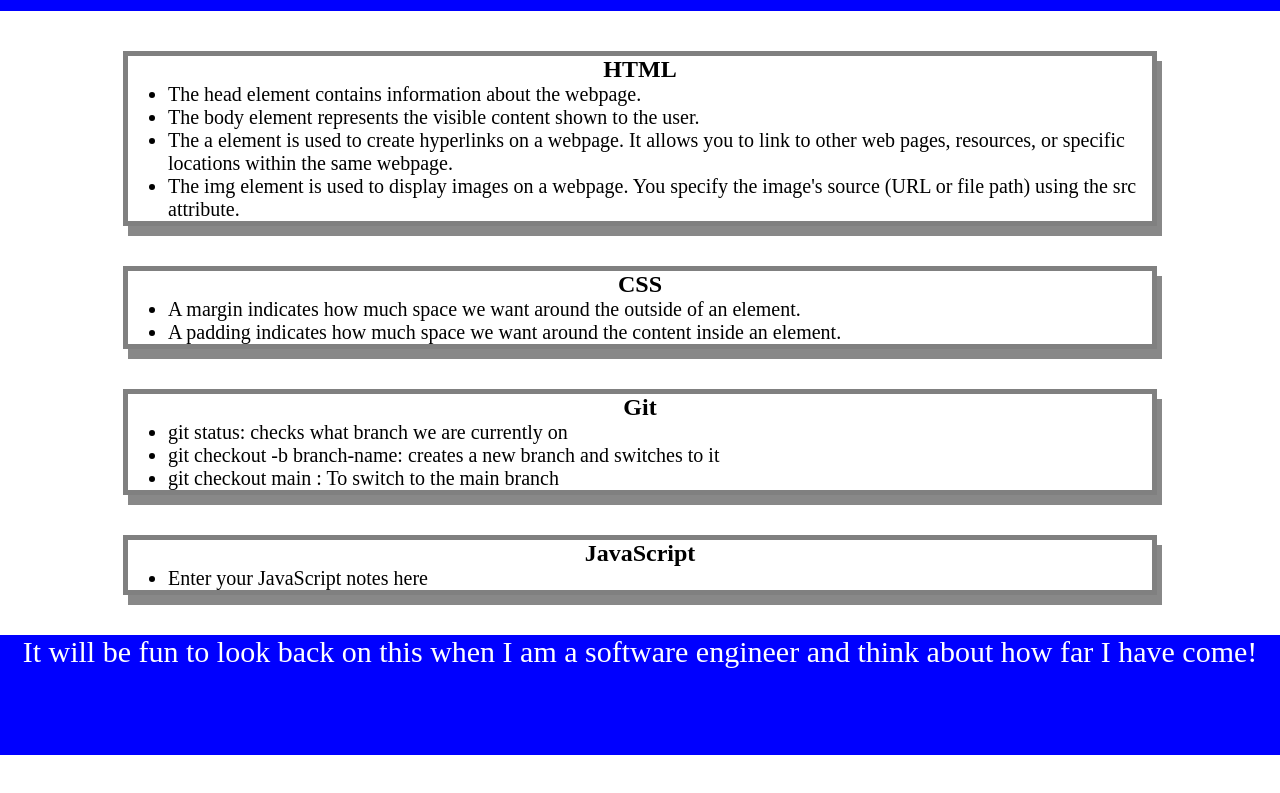
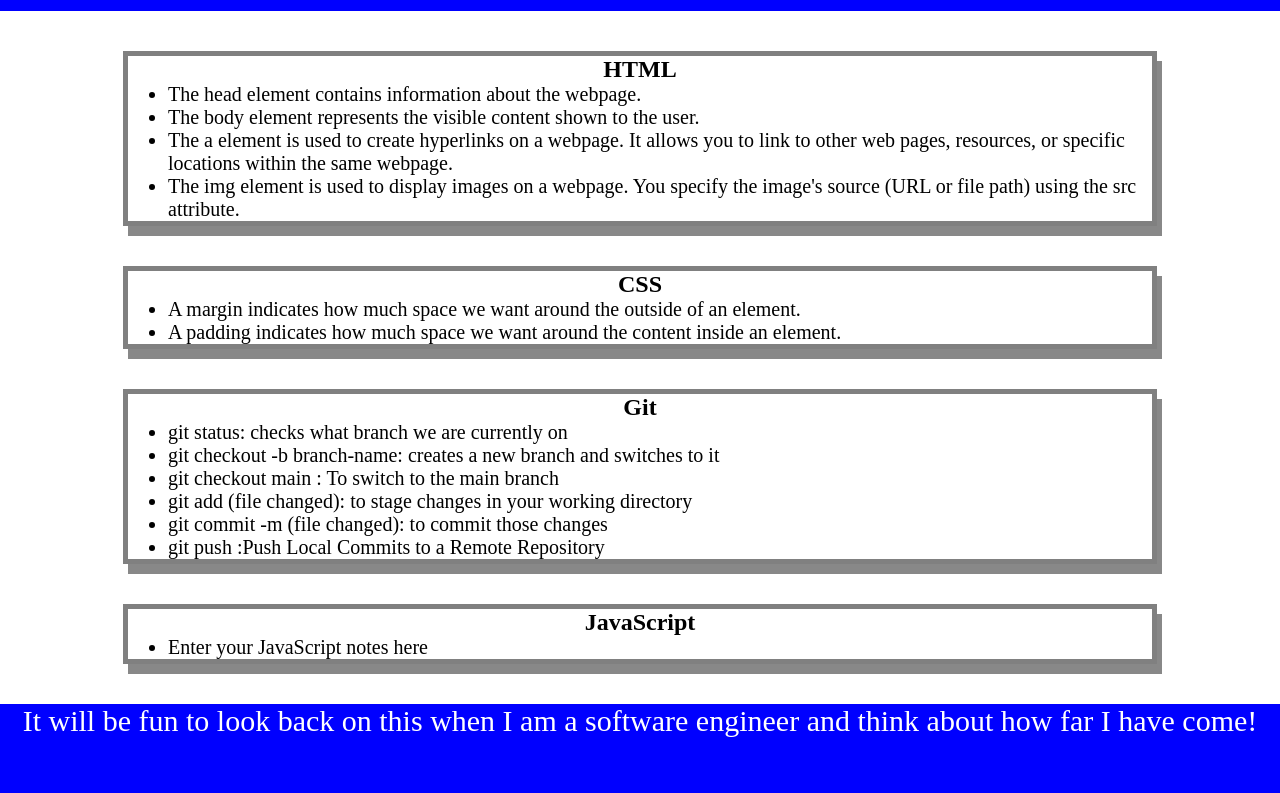
Before and after one commit to caiman48/Prework-Study-Guide, a plain HTML site: page index.html in a window 1280 px wide. Shown: the part 109-902 px from the top of the page. Before the commit the page ends 864 px from the top, so only its background shows below. Drawn offline with Linux system fonts and the light colour scheme.

Commit message:
index.html

```diff
--- a/index.html
+++ b/index.html
@@ -43,6 +43,9 @@
           <li>git status: checks what branch we are currently on</li>
           <li>git checkout -b branch-name: creates a new branch and switches to it</li>
           <li>git checkout main : To switch to the main branch </li>
+          <li>git add (file changed): to stage changes in your working directory  </li>
+          <li>git commit -m (file changed): to commit those changes </li>
+          <li>git push :Push Local Commits to a Remote Repository</li>
         </ul>
 
       </section>
```
